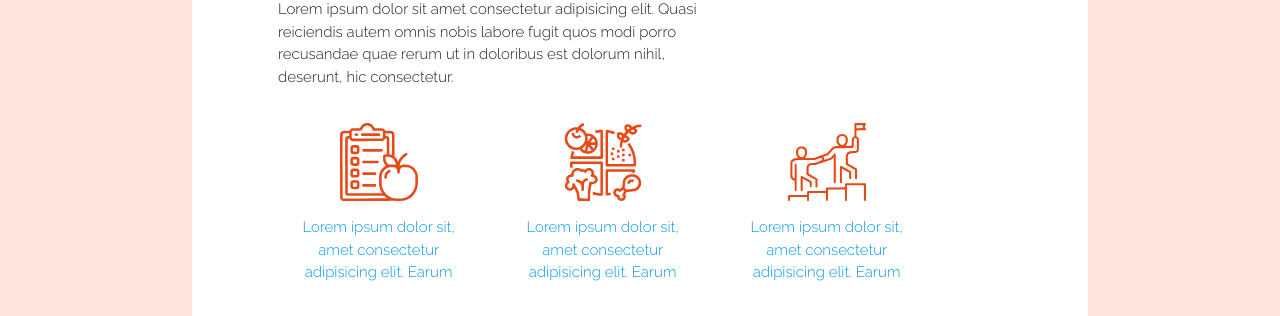
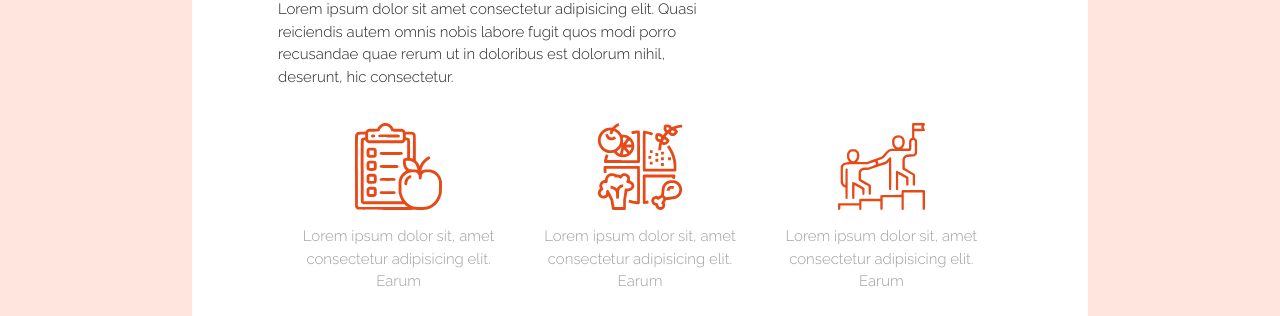
Before and after one commit to Valethya/proyecto-js, a website: page index.html in a window 1280 px wide. Shown: the part 478-794 px from the top of the page. Drawn offline with Linux system fonts and the light colour scheme.

Commit message:
comente los margin de row para centrar con flex

```diff
--- a/assets/js/index.js
+++ b/assets/js/index.js
@@ -7,8 +7,3 @@ document.addEventListener("DOMContentLoaded", function () {
   var elems = document.querySelectorAll(".fixed-action-btn");
   var instances = M.FloatingActionButton.init(elems, {});
 });
-
-document.addEventListener("DOMContentLoaded", function () {
-  var elems = document.querySelectorAll(".carousel");
-  var instances = M.Carousel.init(elems, {});
-});
--- a/assets/scss/_own.scss
+++ b/assets/scss/_own.scss
@@ -30,6 +30,18 @@ body{
 .info{
     margin-top: 2em;
 }
-svg{
-    fill: $primary-color;
+
+.hover-p{
+    p{
+      transition: 1s;
+    }
+    &:hover p{
+      color: #000 !important ;
+      transition: 2s;
+    }
+  }
+.justify-center{
+    display: flex;
+    flex-direction: column;
+    align-items: center;
 }
--- a/assets/scss/components/_global.scss
+++ b/assets/scss/components/_global.scss
@@ -99,6 +99,8 @@ a {
               0 9px 46px 8px rgba(0,0,0,0.12),
               0 11px 15px -7px rgba(0,0,0,0.2);
 }
+
+
 
 .hoverable {
   transition: box-shadow .25s;
--- a/assets/scss/components/_grid.scss
+++ b/assets/scss/components/_grid.scss
@@ -39,9 +39,9 @@
 
 // Mixins to eliminate code repitition
 @mixin reset-offset {
-  margin-left: auto;
-  left: auto;
-  right: auto;
+  // margin-left: auto;
+  // left: auto;      /// comentado para centrar con flex
+  // right: auto;
 }
 @mixin grid-classes($size, $i, $perc) {
   &.offset-#{$size}#{$i} {
@@ -57,8 +57,8 @@
 
 
 .row {
-  margin-left: auto;
-  margin-right: auto;
+  // margin-left: auto;
+  // margin-right: auto;// valentina comentado para centrar con flex
   margin-bottom: 20px;
 
   // Clear floating children
--- a/index.html
+++ b/index.html
@@ -60,38 +60,37 @@
         </div>
       </div>
       <div class="row">
-        <div class="col s3 offset-s1">
-          <a>
-            <img
-              class="col s6 offset-s3 responsive-img"
-              src="assets/svg/diet.svg"
-            />
-            <p class="col center-align">
+        <div class="wrap col s10 offset-s1">
+          <div class="hover-p col s12 m4">
+            <a class="justify-center">
+              <img class="col s4 m6 responsive-img" src="assets/svg/diet.svg" />
+              <p class="col grey-text center-align">
                 Lorem ipsum dolor sit, amet consectetur adipisicing elit. Earum
               </p>
             </a>
           </div>
-        <div class="col s3">
-          <a>
+          <div class="hover-p col s12 m4">
+            <a class="justify-center">
               <img
-              class="col s6 offset-s3 responsive-img"
+                class="col s4 m6 responsive-img"
                 src="assets/svg/minuta.svg"
               />
-            <p class="col center-align">
+              <p class="col grey-text center-align">
                 Lorem ipsum dolor sit, amet consectetur adipisicing elit. Earum
               </p>
             </a>
           </div>
-        <div class="col s3">
-          <a>
+          <div class="hover-p col s12 m4">
+            <a class="justify-center">
               <img
-              class="col s6 offset-s3 responsive-img"
+                class="col s4 m6 responsive-img"
                 src="assets/svg/coaching.svg"
               />
-            <p class="col center-align">
+              <p class="col grey-text center-align">
                 Lorem ipsum dolor sit, amet consectetur adipisicing elit. Earum
               </p>
             </a>
+          </div>
         </div>
       </div>
       <div class="row">
```
Also changed, not shown: assets/css/main.css. Lines whose indentation alone changed are shown as unchanged.
